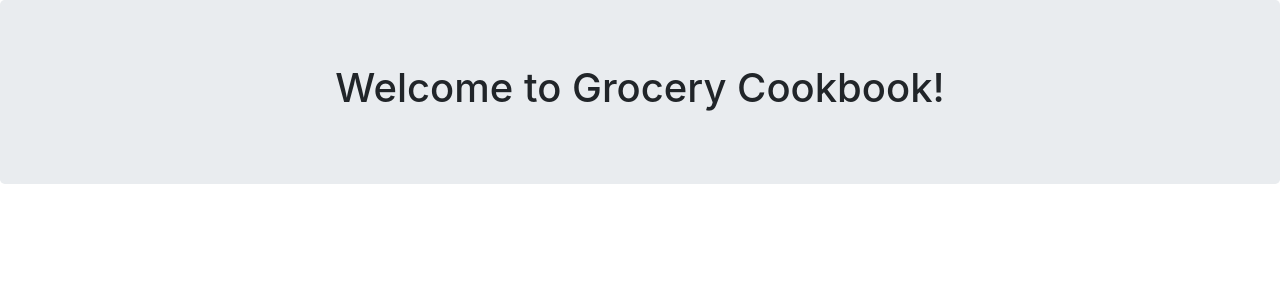
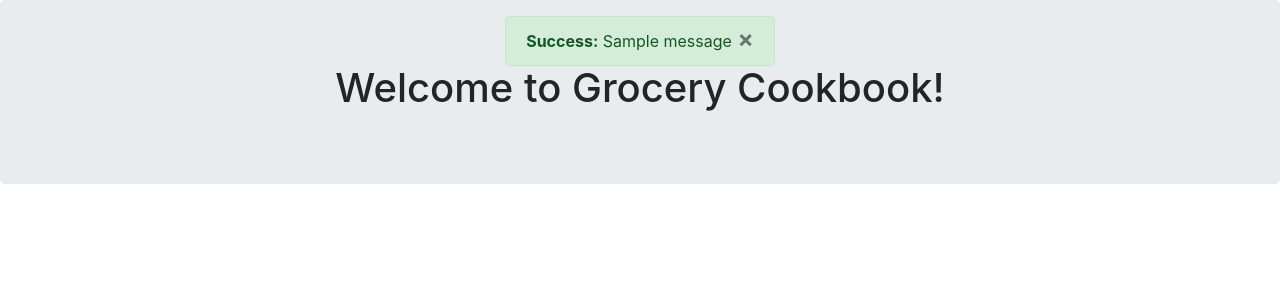
Before and after one commit to doey77/grocery-cookbook, a Django app: page / in a window 1280 px wide. Shown: the part 59-359 px from the top of the page. Run offline with Django 3.2, Linux system fonts and the light colour scheme; tables that the repository leaves empty hold one stand-in row (values such as "Sample post"); one stand-in notice (Sample message) is shown.

Commit message:
adding django messages holder

```diff
--- a/grocerycookbook/home/static/home/navigation.css
+++ b/grocerycookbook/home/static/home/navigation.css
@@ -0,0 +1,8 @@
+.django-message {
+    max-width: fit-content;
+    margin: auto;
+    position: fixed;
+    top: 75px;
+    left: 0;
+    right: 0;
+}
--- a/grocerycookbook/home/templates/home/navigation.html
+++ b/grocerycookbook/home/templates/home/navigation.html
@@ -14,6 +14,7 @@
     {% endblock head %}
 </head>
 <body>
+
 <nav class="navbar navbar-expand-lg navbar-dark bg-dark">
     <div class="container">
     <a class="navbar-brand" href="{% url 'home:index' %}"><img src="{% static 'images/favicon.png' %}" alt="favicon" height="32" width="32"> Grocery Cookbook</a>
@@ -60,6 +61,18 @@
 
 
     <div class="master-container">
+
+    {% if messages %} <!-- Django messages holder -->
+
+        {% for message in messages %}
+        <div class="alert alert-{% if message.tags == "error" %}danger{% else %}{{message.tags}}{% endif %} django-message" role="alert">
+            <button type="button" class="close" data-dismiss="alert" aria-label="Close" style="margin-top:-2px"><span aria-hidden="true">&nbsp;×</span></button>
+            <strong>{{message.tags|title}}:</strong> {{ message }}
+        </div>
+        {% endfor %}
+
+    {% endif %}
+
     {% block content %}
 
     {% endblock content %}
```
